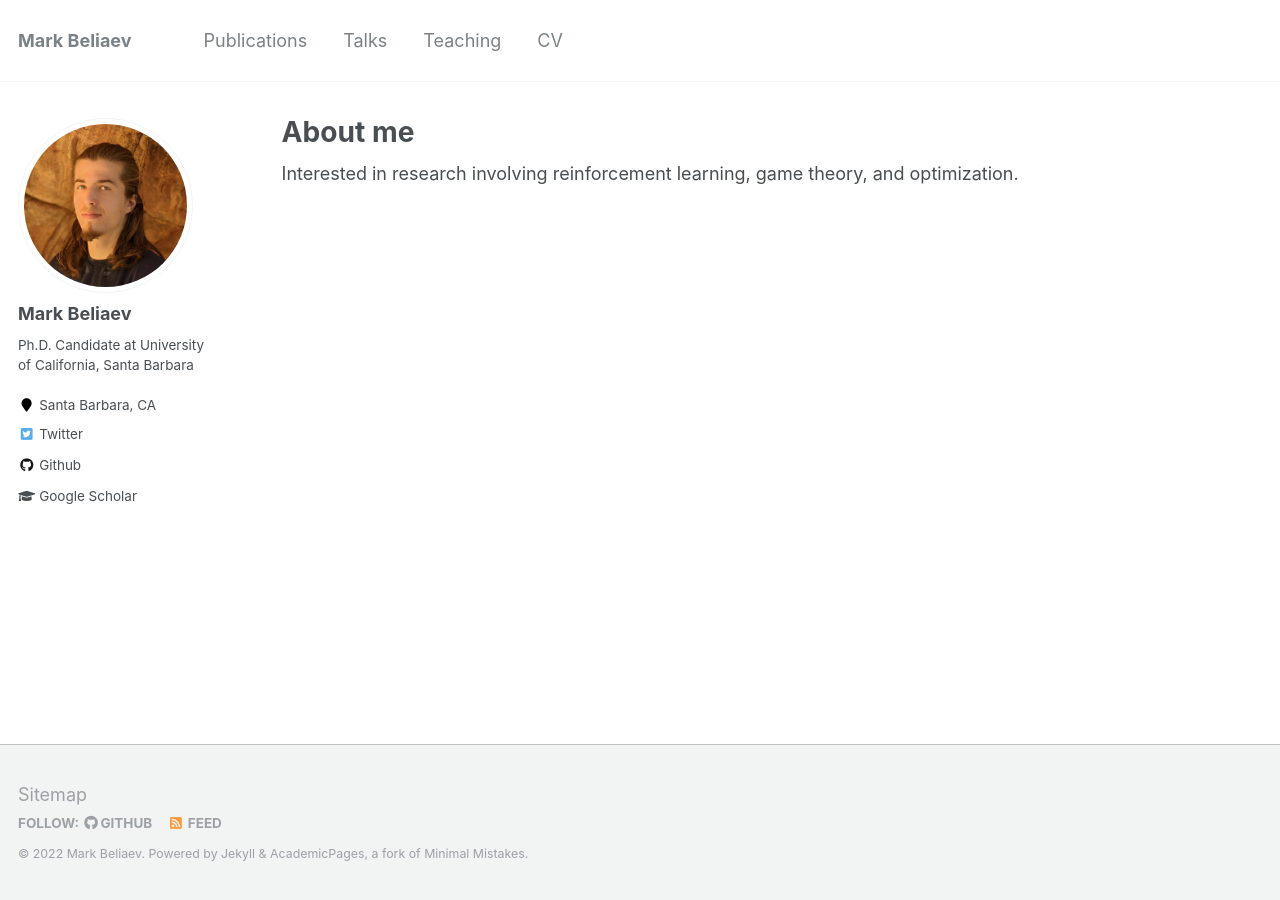
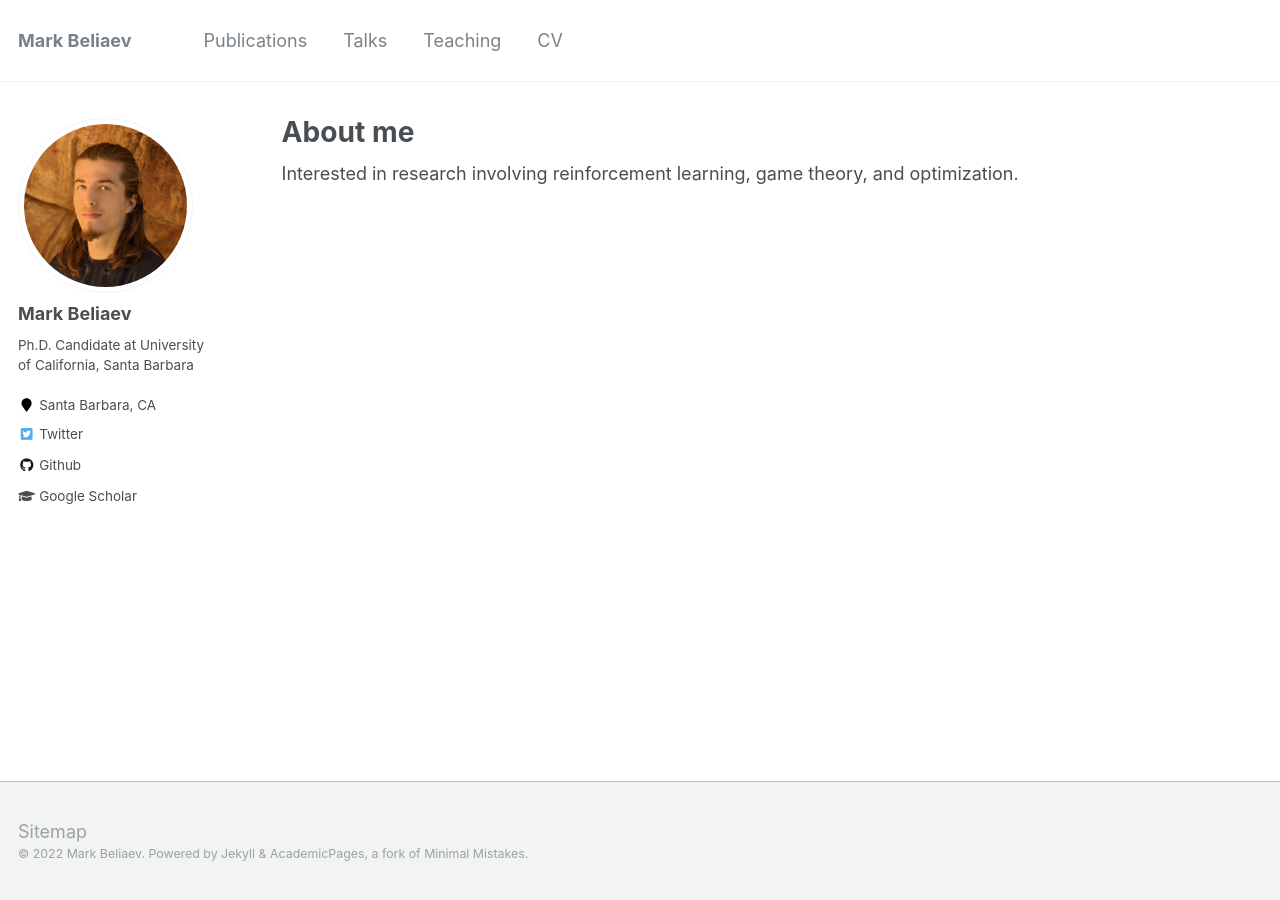
Before and after one commit to mbeliaev1/mbeliaev1.github.io, a Jekyll site: the page built from _pages/about.md, in a window 1280 px wide. Built offline with Jekyll 4.4.1, drawn with Linux system fonts in a browser that asks for light colours.

Commit message:
Remove social icons from footer

```diff
--- a/_includes/footer.html
+++ b/_includes/footer.html
@@ -1,24 +1,3 @@
 {% include base_path %}
 
-<div class="page__footer-follow">
-  <ul class="social-icons">
-    {% if site.data.ui-text[site.locale].follow_label %}
-      <li><strong>{{ site.data.ui-text[site.locale].follow_label }}</strong></li>
-    {% endif %}
-    {% if site.twitter.username %}
-      <li><a href="https://twitter.com/{{ site.twitter.username }}"><i class="fab fa-twitter-square" aria-hidden="true"></i> Twitter</a></li>
-    {% endif %}
-    {% if site.facebook.username %}
-      <li><a href="https://facebook.com/{{ site.facebook.username }}"><i class="fab fa-facebook-square" aria-hidden="true"></i> Facebook</a></li>
-    {% endif %}
-    {% if site.author.github %}
-      <li><a href="http://github.com/{{ site.author.github }}"><i class="fab fa-github" aria-hidden="true"></i> GitHub</a></li>
-    {% endif %}
-    {% if site.author.bitbucket %}
-      <li><a href="http://bitbucket.org/{{ site.author.bitbucket }}"><i class="fab fa-bitbucket" aria-hidden="true"></i> Bitbucket</a></li>
-    {% endif %}
-    <li><a href="{% if site.atom_feed.path %}{{ site.atom_feed.path }}{% else %}{{ base_path }}/feed.xml{% endif %}"><i class="fa fa-fw fa-rss-square" aria-hidden="true"></i> {{ site.data.ui-text[site.locale].feed_label | default: "Feed" }}</a></li>
-  </ul>
-</div>
-
 <div class="page__footer-copyright">&copy; {{ site.time | date: '%Y' }} {{ site.name | default: site.title }}. {{ site.data.ui-text[site.locale].powered_by | default: "Powered by" }} <a href="http://jekyllrb.com" rel="nofollow">Jekyll</a> &amp; <a href="https://github.com/academicpages/academicpages.github.io">AcademicPages</a>, a fork of <a href="https://mademistakes.com/work/minimal-mistakes-jekyll-theme/" rel="nofollow">Minimal Mistakes</a>.</div>
```
